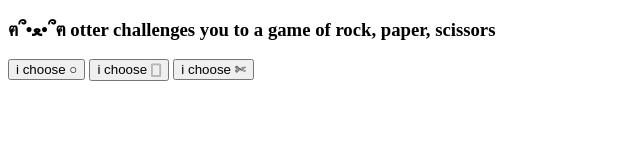
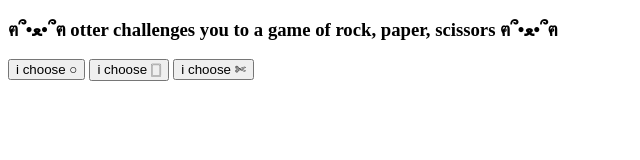
Before and after one commit to kylieyin/rock-paper-scissors, a plain HTML site: page index.html in a window 1280 px wide. Shown: the full height of the page, 0-640 px from the left. Drawn offline with Linux system fonts and the light colour scheme.

Commit message:
added another otter emoticon to heading

```diff
--- a/index.html
+++ b/index.html
@@ -6,7 +6,7 @@
 </head>
 <body>
 
-    <h3>ฅ՞•ﻌ•՞ฅ otter challenges you to a game of rock, paper, scissors</h3>
+    <h3>ฅ՞•ﻌ•՞ฅ otter challenges you to a game of rock, paper, scissors ฅ՞•ﻌ•՞ฅ</h3>
     <div style="margin-bottom: 20px">
         <button id="rock">i choose ○</button>
         <button id="paper">i choose 🀆</button>
```
